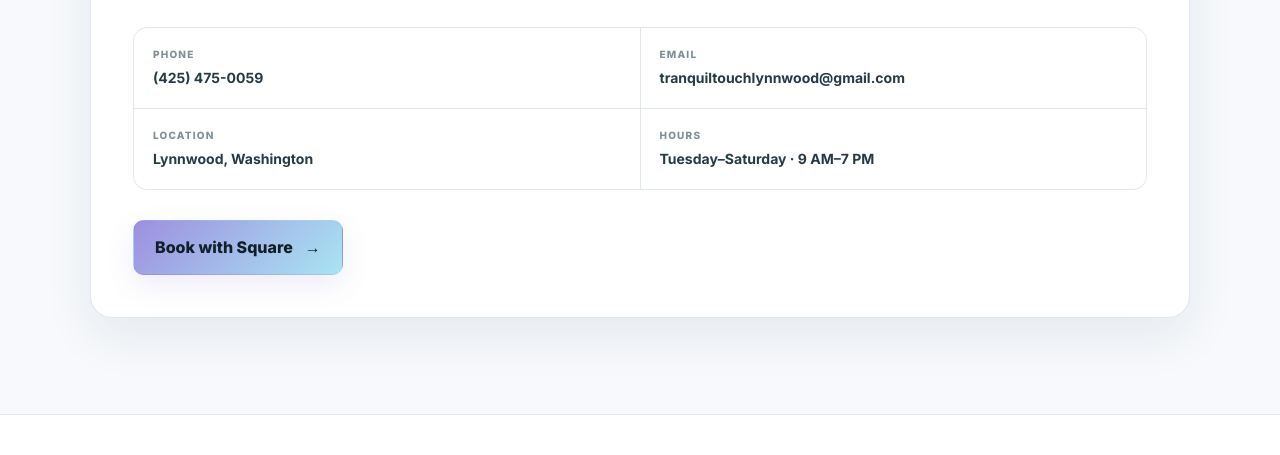
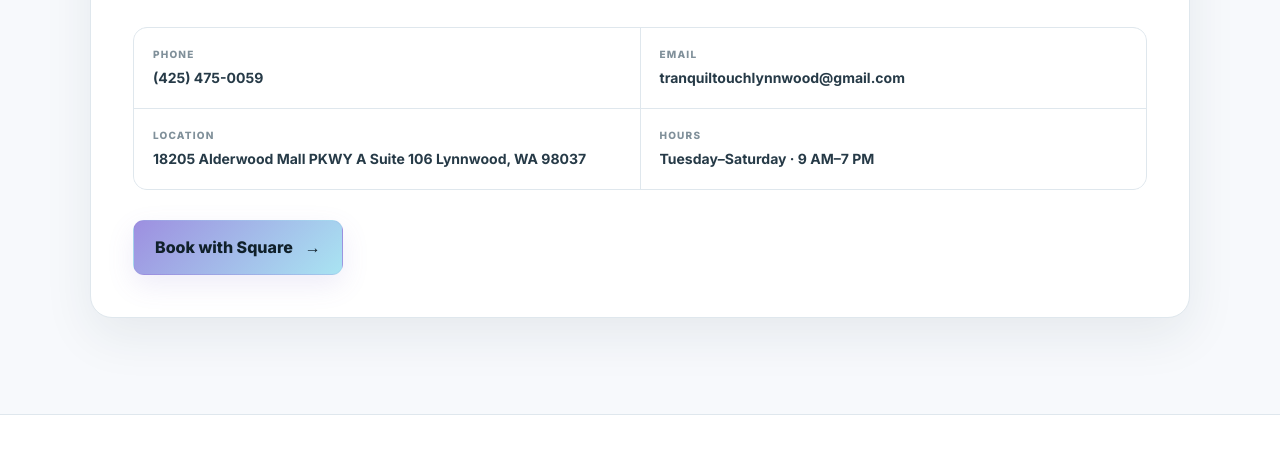
Before and after one commit to tranquiltouchlynnwood-cyber/massage, a plain HTML site: page index.html in a window 1280 px wide. Shown: the part 4797-5252 px from the top of the page. Drawn offline with Linux system fonts and the light colour scheme.

Commit message:
Update index.html
Location changed

```diff
--- a/index.html
+++ b/index.html
@@ -223,7 +223,8 @@
     <div class="contact-details">
       <a href="tel:+14253749640"><span>Phone</span><strong>(425) 475-0059</strong></a>
       <a href="mailto:hello@tranquiltouchheadspa.com"><span>Email</span><strong>tranquiltouchlynnwood@gmail.com</strong></a>
-      <div><span>Location</span><strong>Lynnwood, Washington</strong></div>
+      <div><span>Location</span><strong>18205 Alderwood Mall PKWY A Suite 106
+Lynnwood, WA 98037</strong></div>
       <div><span>Hours</span><strong>Tuesday–Saturday · 9 AM–7 PM</strong></div>
     </div>
     <a class="button" href="https://app.squareup.com/appointments/book/55smkzgef32j70/L0JENR1PDS9C1/start" target="_blank" rel="noopener">Book with Square <span>→</span></a>
```
